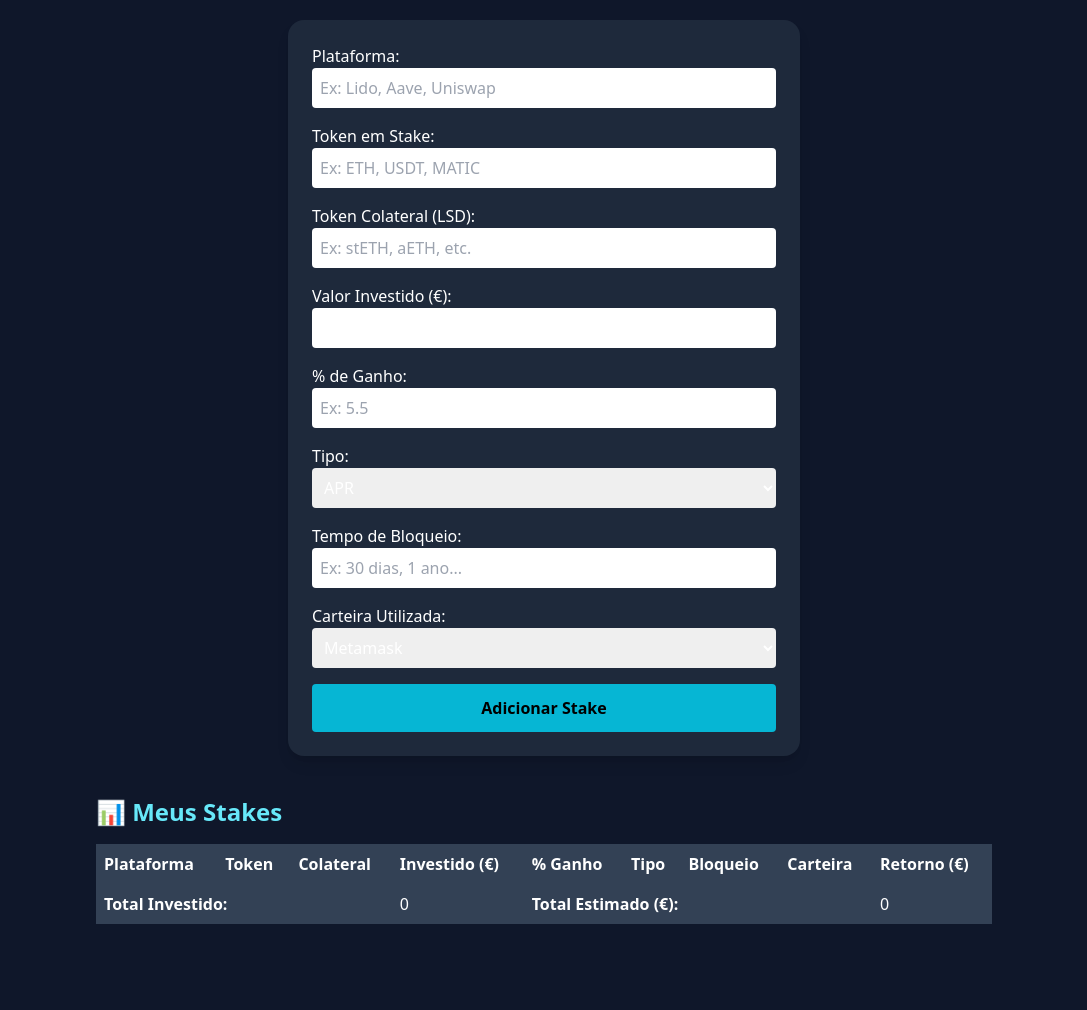
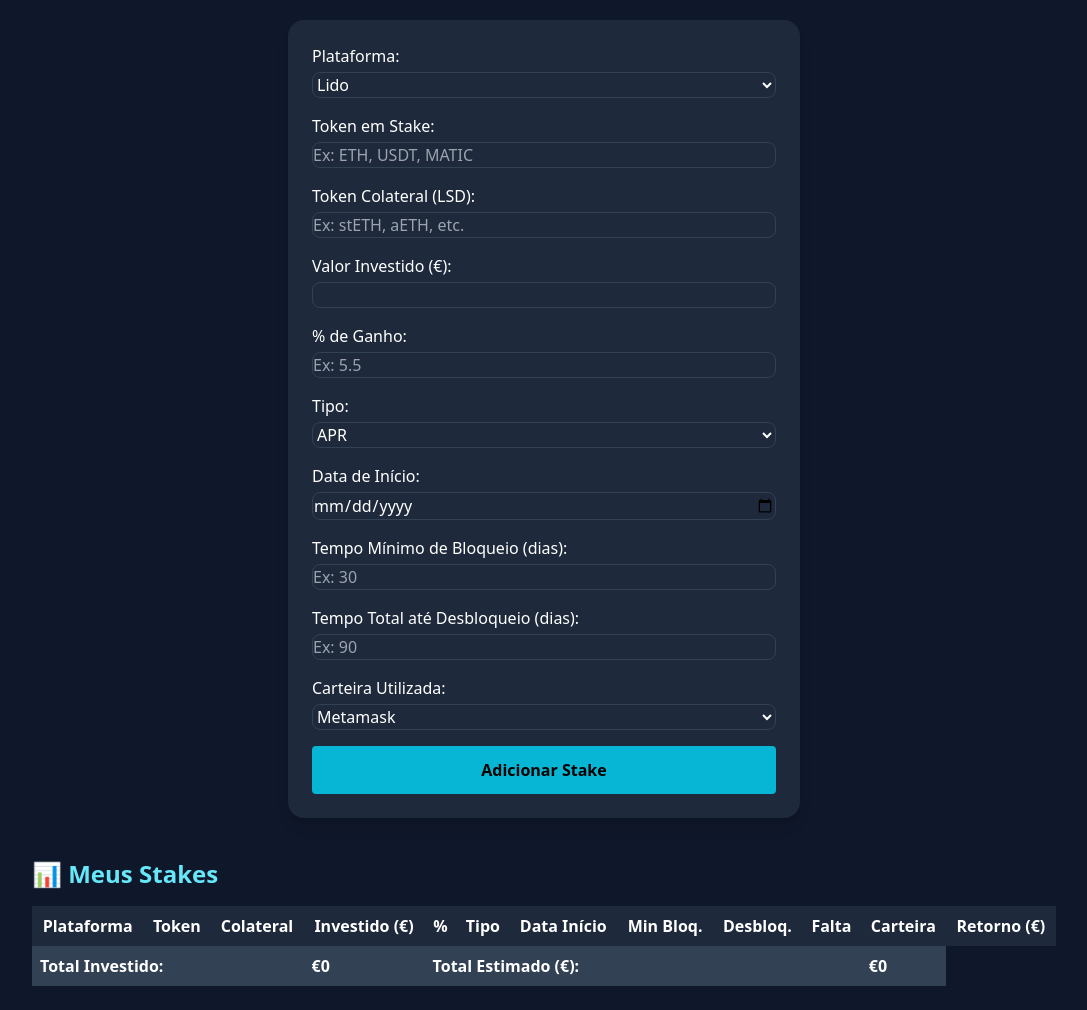
Before and after one commit to MFelipeG/Meu-stake-, a plain HTML site: page index.html in a window 1280 px wide. Shown: the part 64-1074 px from the top of the page, without its empty margins (96-1183 px from the left). Before the commit the page ends 1012 px from the top, so only its background shows below. Drawn offline with nearby package versions, Linux system fonts and the light colour scheme.

Commit message:
Enhance form layout and add new input fields
Updated form fields and styles for better user experience. Added new fields for start date, minimum lock days, and total unlock days.

```diff
--- a/index.html
+++ b/index.html
@@ -6,13 +6,19 @@
   <title>Meu Portfólio de Stake</title>
   <script src="https://cdn.tailwindcss.com"></script>
   <style>
-    body {
-      background-color: #0f172a;
+    body { background-color: #0f172a; color: white; }
+    input, select {
+      background-color: #1e293b;
       color: white;
+      border: 1px solid #334155;
+      border-radius: 0.5rem;
+      padding: 0.5rem;
+      width: 100%;
     }
-    input, select {
-      color: black;
-    }
+    input::placeholder { color: #94a3b8; }
+    table { border-collapse: collapse; width: 100%; }
+    th, td { padding: 8px; }
+    th { background-color: #1e293b; }
   </style>
 </head>
 <body class="min-h-screen flex flex-col items-center p-6">
@@ -22,50 +28,67 @@
   <div class="bg-slate-800 p-6 rounded-2xl shadow-lg w-full max-w-lg">
     <form id="stakeForm" class="space-y-4">
       <div>
-        <label class="block">Plataforma:</label>
-        <input type="text" id="platform" class="w-full p-2 rounded" placeholder="Ex: Lido, Aave, Uniswap">
+        <label class="block mb-1">Plataforma:</label>
+        <select id="platform">
+          <option>Lido</option>
+          <option>Aave</option>
+          <option>Uniswap</option>
+          <option>Binance</option>
+          <option>Outra</option>
+        </select>
       </div>
 
       <div>
-        <label class="block">Token em Stake:</label>
-        <input type="text" id="stakedToken" class="w-full p-2 rounded" placeholder="Ex: ETH, USDT, MATIC">
+        <label class="block mb-1">Token em Stake:</label>
+        <input type="text" id="stakedToken" placeholder="Ex: ETH, USDT, MATIC">
       </div>
 
       <div>
-        <label class="block">Token Colateral (LSD):</label>
-        <input type="text" id="collateralToken" class="w-full p-2 rounded" placeholder="Ex: stETH, aETH, etc.">
+        <label class="block mb-1">Token Colateral (LSD):</label>
+        <input type="text" id="collateralToken" placeholder="Ex: stETH, aETH, etc.">
       </div>
 
       <div>
-        <label class="block">Valor Investido (€):</label>
-        <input type="number" id="invested" class="w-full p-2 rounded" step="0.01">
+        <label class="block mb-1">Valor Investido (€):</label>
+        <input type="number" id="invested" step="0.01">
       </div>
 
       <div>
-        <label class="block">% de Ganho:</label>
-        <input type="number" id="percentGain" class="w-full p-2 rounded" step="0.01" placeholder="Ex: 5.5">
+        <label class="block mb-1">% de Ganho:</label>
+        <input type="number" id="percentGain" step="0.01" placeholder="Ex: 5.5">
       </div>
 
       <div>
-        <label class="block">Tipo:</label>
-        <select id="type" class="w-full p-2 rounded">
+        <label class="block mb-1">Tipo:</label>
+        <select id="type">
           <option value="APR">APR</option>
           <option value="APY">APY</option>
         </select>
       </div>
 
       <div>
-        <label class="block">Tempo de Bloqueio:</label>
-        <input type="text" id="lockTime" class="w-full p-2 rounded" placeholder="Ex: 30 dias, 1 ano...">
+        <label class="block mb-1">Data de Início:</label>
+        <input type="date" id="startDate">
       </div>
 
       <div>
-        <label class="block">Carteira Utilizada:</label>
-        <select id="wallet" class="w-full p-2 rounded">
+        <label class="block mb-1">Tempo Mínimo de Bloqueio (dias):</label>
+        <input type="number" id="minLockDays" placeholder="Ex: 30">
+      </div>
+
+      <div>
+        <label class="block mb-1">Tempo Total até Desbloqueio (dias):</label>
+        <input type="number" id="unlockDays" placeholder="Ex: 90">
+      </div>
+
+      <div>
+        <label class="block mb-1">Carteira Utilizada:</label>
+        <select id="wallet">
           <option>Metamask</option>
           <option>Trust Wallet</option>
           <option>SafePal</option>
           <option>Phantom</option>
+          <option>Binance Wallet</option>
           <option>Outra</option>
         </select>
       </div>
@@ -74,29 +97,32 @@
     </form>
   </div>
 
-  <div class="mt-10 w-full max-w-4xl">
+  <div class="mt-10 w-full max-w-5xl">
     <h2 class="text-2xl font-semibold mb-4 text-cyan-300">📊 Meus Stakes</h2>
-    <table class="w-full text-left border-collapse">
+    <table>
       <thead>
         <tr class="bg-slate-700">
-          <th class="p-2">Plataforma</th>
-          <th class="p-2">Token</th>
-          <th class="p-2">Colateral</th>
-          <th class="p-2">Investido (€)</th>
-          <th class="p-2">% Ganho</th>
-          <th class="p-2">Tipo</th>
-          <th class="p-2">Bloqueio</th>
-          <th class="p-2">Carteira</th>
-          <th class="p-2">Retorno (€)</th>
+          <th>Plataforma</th>
+          <th>Token</th>
+          <th>Colateral</th>
+          <th>Investido (€)</th>
+          <th>%</th>
+          <th>Tipo</th>
+          <th>Data Início</th>
+          <th>Min Bloq.</th>
+          <th>Desbloq.</th>
+          <th>Falta</th>
+          <th>Carteira</th>
+          <th>Retorno (€)</th>
         </tr>
       </thead>
       <tbody id="stakeTable"></tbody>
-      <tfoot class="bg-slate-700">
+      <tfoot class="bg-slate-700 font-bold">
         <tr>
-          <td colspan="3" class="p-2 font-bold">Total Investido:</td>
-          <td id="totalInvested" class="p-2">0</td>
-          <td colspan="4" class="p-2 font-bold">Total Estimado (€):</td>
-          <td id="totalReturn" class="p-2">0</td>
+          <td colspan="3" class="p-2">Total Investido:</td>
+          <td id="totalInvested" class="p-2">€0</td>
+          <td colspan="6" class="p-2">Total Estimado (€):</td>
+          <td id="totalReturn" class="p-2">€0</td>
         </tr>
       </tfoot>
     </table>
@@ -119,21 +145,36 @@
       const invested = parseFloat(form.invested.value);
       const percentGain = parseFloat(form.percentGain.value);
       const type = form.type.value;
-      const lockTime = form.lockTime.value;
+      const startDate = form.startDate.value;
+      const minLockDays = parseInt(form.minLockDays.value);
+      const unlockDays = parseInt(form.unlockDays.value);
       const wallet = form.wallet.value;
-      const estimatedReturn = (invested * percentGain / 100) + invested;
+
+      const estimatedReturn = invested + (invested * percentGain / 100);
+
+      // Cálculo do tempo restante
+      const start = new Date(startDate);
+      const unlockDate = new Date(start);
+      unlockDate.setDate(start.getDate() + unlockDays);
+
+      const today = new Date();
+      const diffTime = unlockDate - today;
+      const remainingDays = Math.max(0, Math.ceil(diffTime / (1000 * 60 * 60 * 24)));
 
       const row = document.createElement('tr');
       row.innerHTML = `
-        <td class="p-2">${platform}</td>
-        <td class="p-2">${stakedToken}</td>
-        <td class="p-2">${collateralToken}</td>
-        <td class="p-2">€${invested.toFixed(2)}</td>
-        <td class="p-2">${percentGain}%</td>
-        <td class="p-2">${type}</td>
-        <td class="p-2">${lockTime}</td>
-        <td class="p-2">${wallet}</td>
-        <td class="p-2">€${estimatedReturn.toFixed(2)}</td>
+        <td>${platform}</td>
+        <td>${stakedToken}</td>
+        <td>${collateralToken}</td>
+        <td>€${invested.toFixed(2)}</td>
+        <td>${percentGain}%</td>
+        <td>${type}</td>
+        <td>${startDate}</td>
+        <td>${minLockDays}d</td>
+        <td>${unlockDays}d</td>
+        <td>${remainingDays}d</td>
+        <td>${wallet}</td>
+        <td>€${estimatedReturn.toFixed(2)}</td>
       `;
       tableBody.appendChild(row);
 
```
